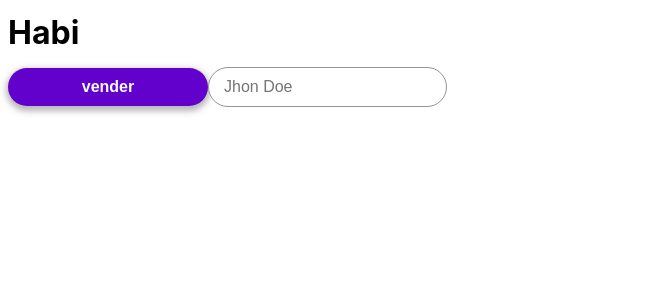
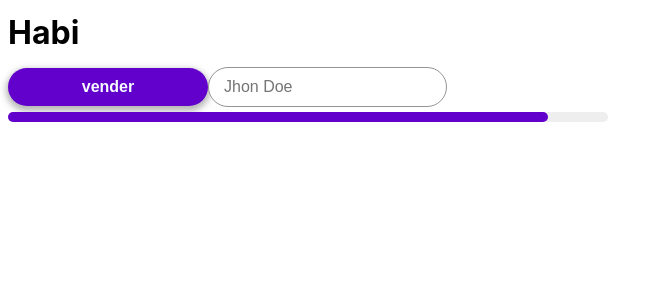
Before and after one commit to eandres8/habi-landing-test, a React (Vite) app: page / in a window 1280 px wide. Shown: the top 300 px of the page, without its empty margins (0-668 px from the left). Built offline with nearby package versions, Linux system fonts and the light colour scheme.

Commit message:
create progress bar component

```diff
--- a/src/App.tsx
+++ b/src/App.tsx
@@ -1,4 +1,4 @@
-import { Button, InputField } from './components/styled';
+import { Button, InputField, ProgressContainer } from './components/styled';
 
 function App() {
   return (
@@ -6,6 +6,9 @@ function App() {
       <h1>Habi</h1>
       <Button onClick={() => console.log('test')}>vender</Button>
       <InputField placeholder="Jhon Doe" />
+      <ProgressContainer width="600px">
+        <progress max={10} value={9} />
+      </ProgressContainer>
     </div>
   );
 }
--- /dev/null
+++ b/src/components/styled/ProgressContainer.ts
@@ -0,0 +1,30 @@
+import styled, { StyledComponent } from 'styled-components';
+
+import { THEME } from '../../constants/design';
+import { StyledCProps } from '../../interfaces/style-components.type';
+
+export const ProgressContainer: StyledComponent<'div', StyledCProps, {}, any>
+    = styled.div`
+        width: ${(props: StyledCProps) => props.width || 'auto'};
+
+        progress[value] {
+            width: 100%;
+            appearance: none;
+
+            ::-webkit-progress-bar {
+                height: 10px;
+                border-radius: 20px;
+                background-color: #eee;
+            }
+
+            ::-webkit-progress-value {
+                height: 10px;
+                border-radius: 20px;
+                background-color: ${props => props.theme.color.primary};
+            }
+        }
+    `;
+
+ProgressContainer.defaultProps = {
+    theme: THEME,
+}
--- a/src/components/styled/index.ts
+++ b/src/components/styled/index.ts
@@ -1,2 +1,3 @@
 export { Button } from './Button';
 export { InputField } from './InputField';
+export { ProgressContainer } from './ProgressContainer';
--- /dev/null
+++ b/src/interfaces/style-components.type.ts
@@ -0,0 +1,3 @@
+export interface StyledCProps {
+    [x: string]: any;
+}
```
Also changed, not shown: src/pages/LandingPage.tsx (added, +7 -0 lines).
